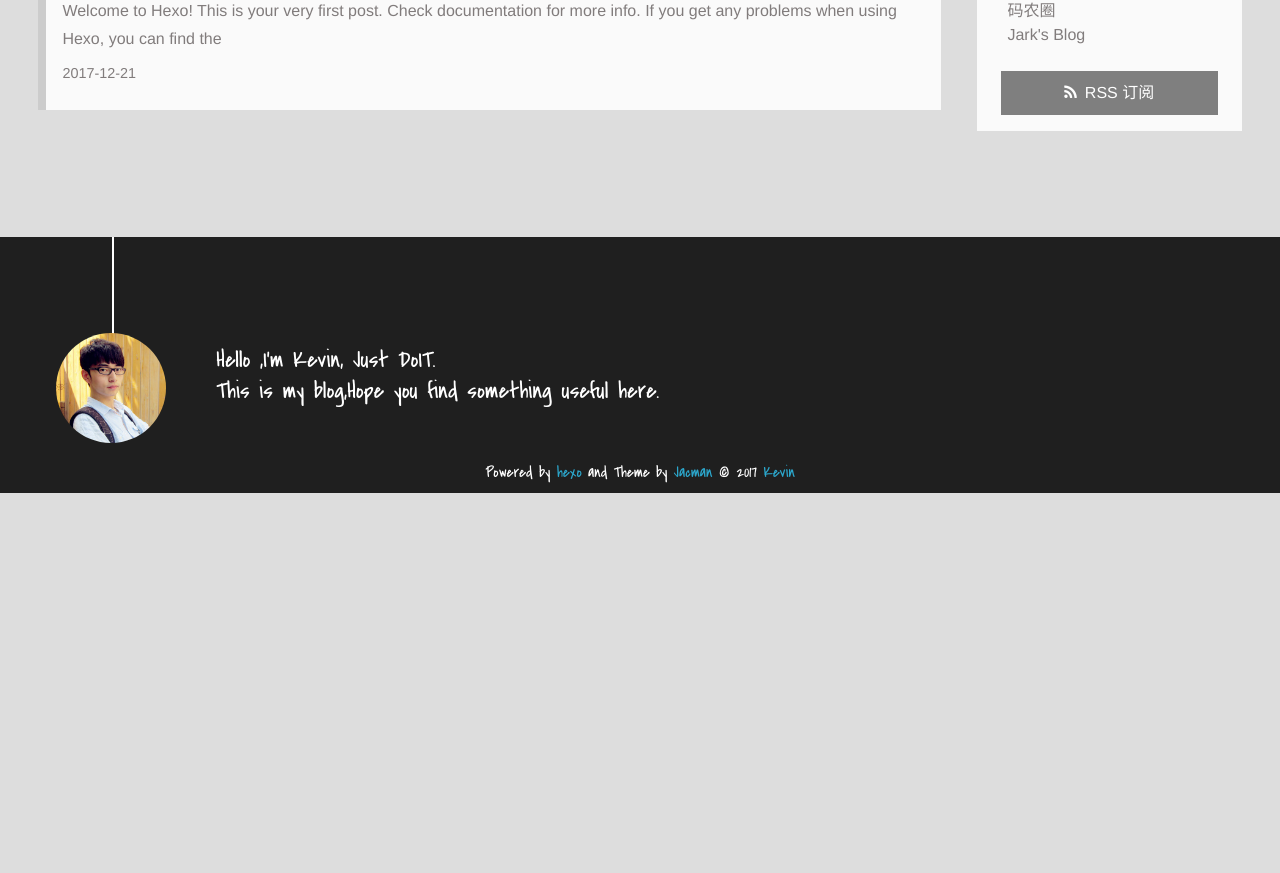
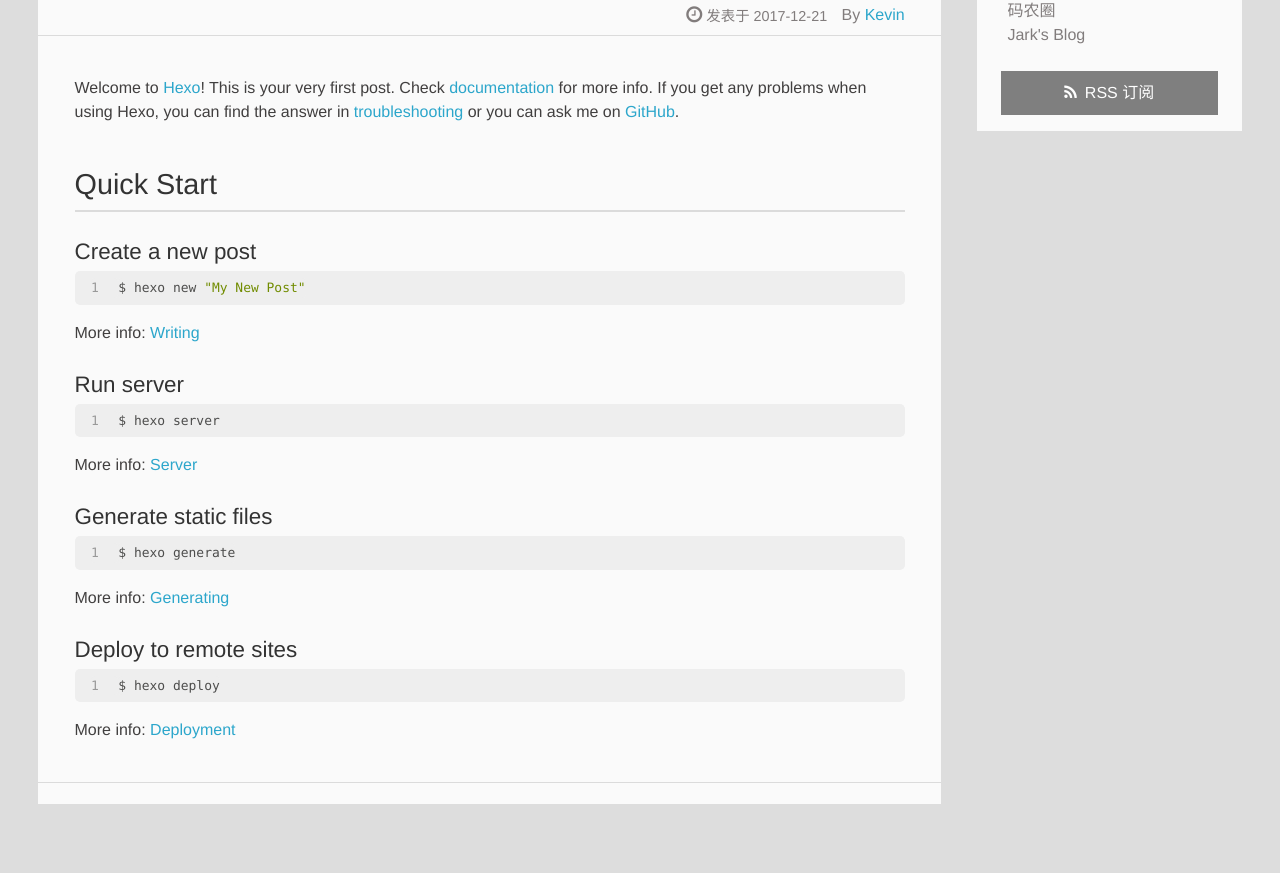
Before and after one commit to cocke/kevin.github.io, a plain HTML site: page index.html in a window 1280 px wide. Shown: the part 307-1180 px from the top of the page. Before the commit the page ends 800 px from the top, so only its background shows below. Drawn offline with Linux system fonts and the light colour scheme.

Commit message:
Site updated: 2017-12-22 10:55:02

```diff
--- a/index.html
+++ b/index.html
@@ -14,7 +14,7 @@
     <meta name="description" content="技术原创，网文学习">
 <meta property="og:type" content="website">
 <meta property="og:title" content="Kevin的Blog">
-<meta property="og:url" content="http://kevin.github.io/index.html">
+<meta property="og:url" content="http://qdbj.xyz/index.html">
 <meta property="og:site_name" content="Kevin的Blog">
 <meta property="og:description" content="技术原创，网文学习">
 <meta property="og:locale" content="zh-CN">
@@ -65,7 +65,7 @@
 					<form class="search" action="//google.com/search" method="get" accept-charset="utf-8">
 						<label>Search</label>
 						<input type="search" id="search" name="q" autocomplete="off" maxlength="20" placeholder="搜索" />
-						<input type="hidden" name="q" value="site:kevin.github.io">
+						<input type="hidden" name="q" value="site:qdbj.xyz">
 					</form>
 
 					</li>
@@ -77,19 +77,57 @@
       <div id="main">
 
 
-<section class="post" itemscope itemprop="blogitem">
 
-    <a href="/2017/12/21/hello-world/" title="Hello World" itemprop="url">
+    <article class="post-expand post" itemprop="articleBody">
+        <header class="article-info clearfix">
+  <h1 itemprop="name">
 
-    <h1 itemprop="name">Hello World</h1>
+      <a href="/2017/12/21/hello-world/" title="Hello World" itemprop="url">Hello World</a>
+  </h1>
+  <p class="article-author">By
+
+		<a href="/about" title="Kevin" target="_blank" itemprop="author">Kevin</a>
+
+  <p class="article-time">
+    <time datetime="2017-12-21T10:44:24.080Z" itemprop="datePublished"> 发表于 2017-12-21</time>
+
+  </p>
+</header>
+    <div class="article-content">
+
+        <p>Welcome to <a href="https://hexo.io/" target="_blank" rel="noopener">Hexo</a>! This is your very first post. Check <a href="https://hexo.io/docs/" target="_blank" rel="noopener">documentation</a> for more info. If you get any problems when using Hexo, you can find the answer in <a href="https://hexo.io/docs/troubleshooting.html" target="_blank" rel="noopener">troubleshooting</a> or you can ask me on <a href="https://github.com/hexojs/hexo/issues" target="_blank" rel="noopener">GitHub</a>.</p>
+<h2 id="Quick-Start"><a href="#Quick-Start" class="headerlink" title="Quick Start"></a>Quick Start</h2><h3 id="Create-a-new-post"><a href="#Create-a-new-post" class="headerlink" title="Create a new post"></a>Create a new post</h3><figure class="highlight bash"><table><tr><td class="gutter"><pre><span class="line">1</span><br></pre></td><td class="code"><pre><span class="line">$ hexo new <span class="string">"My New Post"</span></span><br></pre></td></tr></table></figure>
+<p>More info: <a href="https://hexo.io/docs/writing.html" target="_blank" rel="noopener">Writing</a></p>
+<h3 id="Run-server"><a href="#Run-server" class="headerlink" title="Run server"></a>Run server</h3><figure class="highlight bash"><table><tr><td class="gutter"><pre><span class="line">1</span><br></pre></td><td class="code"><pre><span class="line">$ hexo server</span><br></pre></td></tr></table></figure>
+<p>More info: <a href="https://hexo.io/docs/server.html" target="_blank" rel="noopener">Server</a></p>
+<h3 id="Generate-static-files"><a href="#Generate-static-files" class="headerlink" title="Generate static files"></a>Generate static files</h3><figure class="highlight bash"><table><tr><td class="gutter"><pre><span class="line">1</span><br></pre></td><td class="code"><pre><span class="line">$ hexo generate</span><br></pre></td></tr></table></figure>
+<p>More info: <a href="https://hexo.io/docs/generating.html" target="_blank" rel="noopener">Generating</a></p>
+<h3 id="Deploy-to-remote-sites"><a href="#Deploy-to-remote-sites" class="headerlink" title="Deploy to remote sites"></a>Deploy to remote sites</h3><figure class="highlight bash"><table><tr><td class="gutter"><pre><span class="line">1</span><br></pre></td><td class="code"><pre><span class="line">$ hexo deploy</span><br></pre></td></tr></table></figure>
+<p>More info: <a href="https://hexo.io/docs/deployment.html" target="_blank" rel="noopener">Deployment</a></p>
 
 
-           <p itemprop="description" >Welcome to Hexo! This is your very first post. Check documentation for more info. If you get any problems when using Hexo, you can find the </p>
+
+        <p class="article-more-link">
+
+       </p>
+    </div>
+    <footer class="article-footer clearfix">
+<div class="article-catetags">
 
 
-    <time datetime="2017-12-21T10:44:24.080Z" itemprop="datePublished">2017-12-21</time>
-  </a>
-</section>
+</div>
+
+
+
+
+<div class="comments-count">
+
+</div>
+
+</footer>
+
+
+    </article>
 
 
 
```
Also changed, not shown: 2017/12/21/hello-world/index.html (+3 -3 lines), archives/2017/12/index.html (+2 -2 lines), archives/2017/index.html (+2 -2 lines), archives/index.html (+2 -2 lines).
